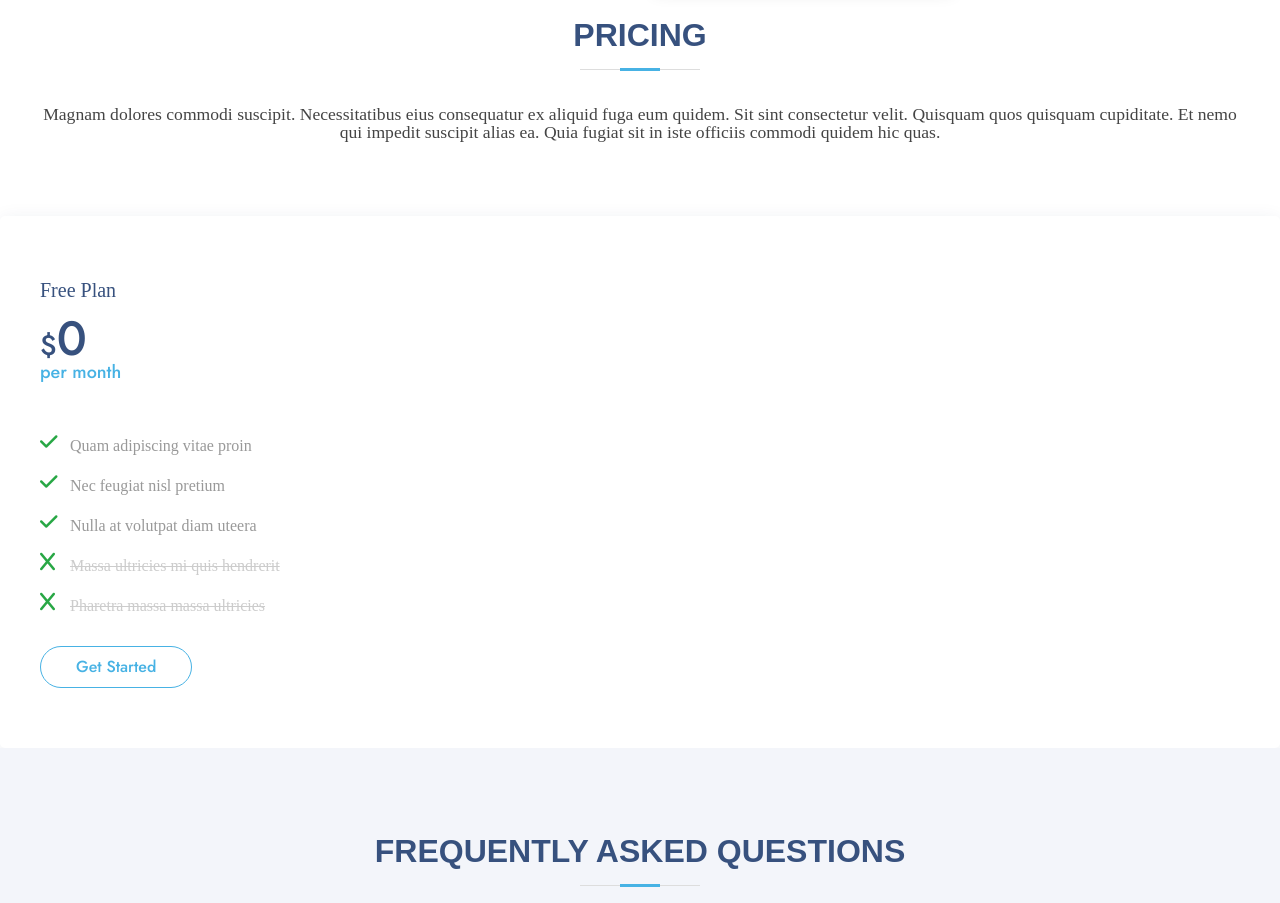
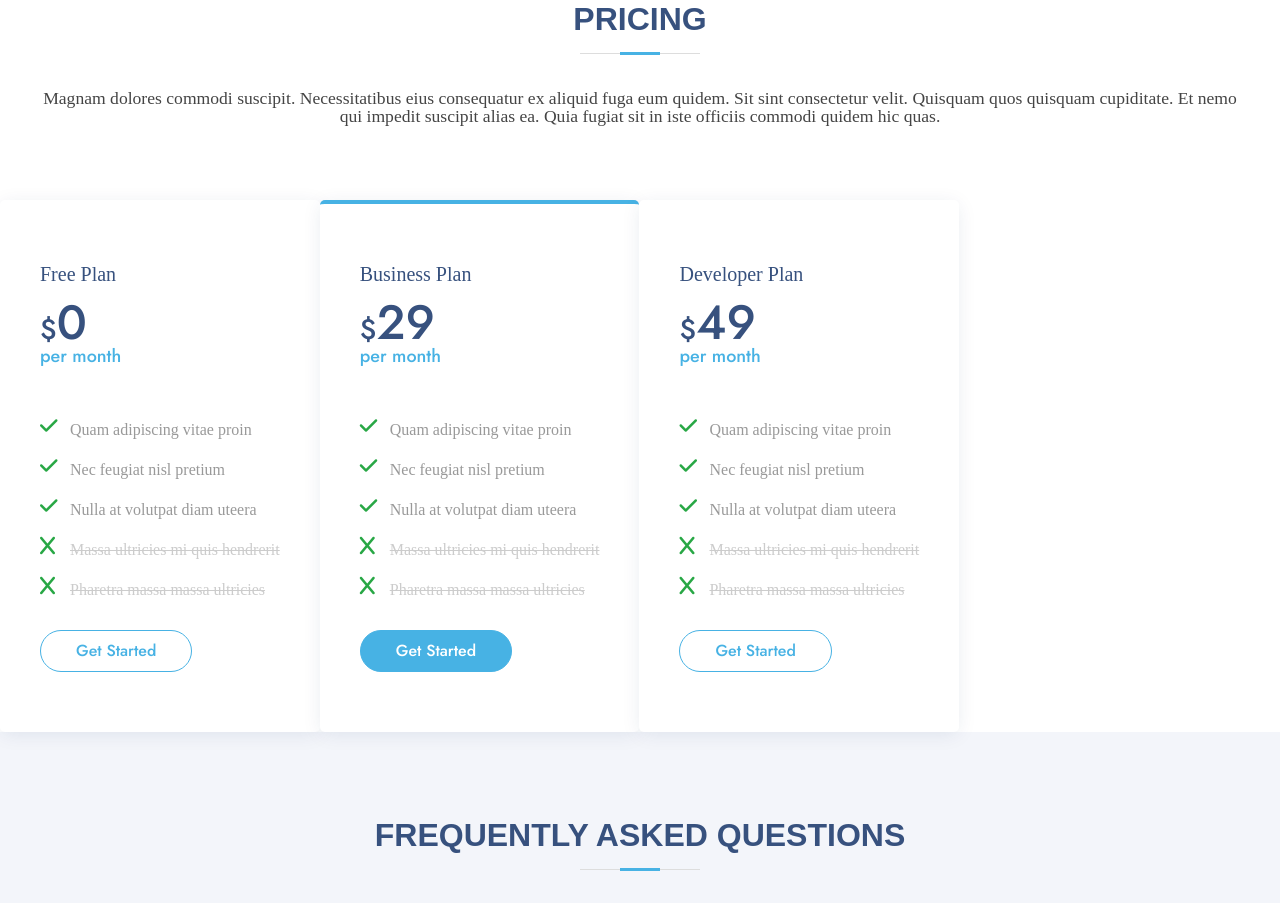
Before and after one commit to nagi0101/socrates_arsha, a plain HTML site: page index.html in a window 1280 px wide. Shown: the part 5337-6240 px from the top of the page. Drawn offline with Linux system fonts and the light colour scheme.

Commit message:
pricing 완성

```diff
--- a/index.html
+++ b/index.html
@@ -593,6 +593,30 @@
                 </ul>
                 <a href="#" class="buy-btn">Get Started</a>
               </div>
+              <div class="box featured">
+                <h3>Business Plan</h3>
+                <h4><sup>$</sup>29<span>per month</span></h4>
+                <ul>
+                  <li><i class="fa-solid fa-check"></i> Quam adipiscing vitae proin</li>
+                  <li><i class="fa-solid fa-check"></i> Nec feugiat nisl pretium</li>
+                  <li><i class="fa-solid fa-check"></i> Nulla at volutpat diam uteera</li>
+                  <li><div class="nChecked"><i class="fa-solid fa-x"></i><span>Massa ultricies mi quis hendrerit</span></div></li>
+                  <li><div class="nChecked"><i class="fa-solid fa-x"></i><span>Pharetra massa massa ultricies</span></div></li>
+                </ul>
+                <a href="#" class="buy-btn">Get Started</a>
+              </div>
+              <div class="box">
+                <h3>Developer Plan</h3>
+                <h4><sup>$</sup>49<span>per month</span></h4>
+                <ul>
+                  <li><i class="fa-solid fa-check"></i> Quam adipiscing vitae proin</li>
+                  <li><i class="fa-solid fa-check"></i> Nec feugiat nisl pretium</li>
+                  <li><i class="fa-solid fa-check"></i> Nulla at volutpat diam uteera</li>
+                  <li><div class="nChecked"><i class="fa-solid fa-x"></i><span>Massa ultricies mi quis hendrerit</span></div></li>
+                  <li><div class="nChecked"><i class="fa-solid fa-x"></i><span>Pharetra massa massa ultricies</span></div></li>
+                </ul>
+                <a href="#" class="buy-btn">Get Started</a>
+              </div>
           </div>
         </div>
       </section>
--- a/styles/portfolio.css
+++ b/styles/portfolio.css
@@ -1,6 +1,7 @@
 .portfolio #portfolio-filters {
     list-style: none;
     margin-bottom: 20px;
+    text-align: center;
   }
 
 .portfolio #portfolio-filters li {
--- a/styles/pricing.css
+++ b/styles/pricing.css
@@ -1,11 +1,14 @@
 .pricing .row {
     padding-top: 40px;
+    display: inline-flex;
+    align-items: center;
+    justify-content: space-between;
   }
-
 .pricing .box {
     padding: 60px 40px;
     box-shadow: 0 3px 20px -2px rgba(20, 45, 100, 0.1);
     background: #fff;
+    width: 100%;
     height: 100%;
     border-top: 4px solid #fff;
     border-radius: 5px;
@@ -84,6 +87,21 @@
     color: #fff;
   }
 
+
+.pricing .featured {
+  border-top-color: #47b2e4;
+}
+
+.pricing .featured .buy-btn {
+  background: #47b2e4;
+  color: #fff;
+}
+
+.pricing .featured .buy-btn:hover {
+  background: #23a3df;
+}
+
+
   @media (max-width: 992px) {
     .pricing .box {
       max-width: 60%;
--- a/styles/team.css
+++ b/styles/team.css
@@ -90,24 +90,23 @@
 #team .team-row {
     display: flex;
     flex-wrap: wrap;
-    gap: 2%;
 }
 
 #team .member {
     min-height: 150px;
-    flex-basis: 23%;
+    flex-basis: calc(100%/4);
     flex-shrink: 1;
     flex-grow: 1;
 }
 
-@media screen and (max-width:992px) {
+@media screen and (max-width:1049px) {
     #team .member {
-        flex-basis: 48%;
+        flex-basis: calc(100%/2);
     }
 }
 
 @media screen and (max-width:600px) {
     #team .member {
-        flex-basis: 100%;
+        flex-basis: calc(100%/1);
     }
 }
```
